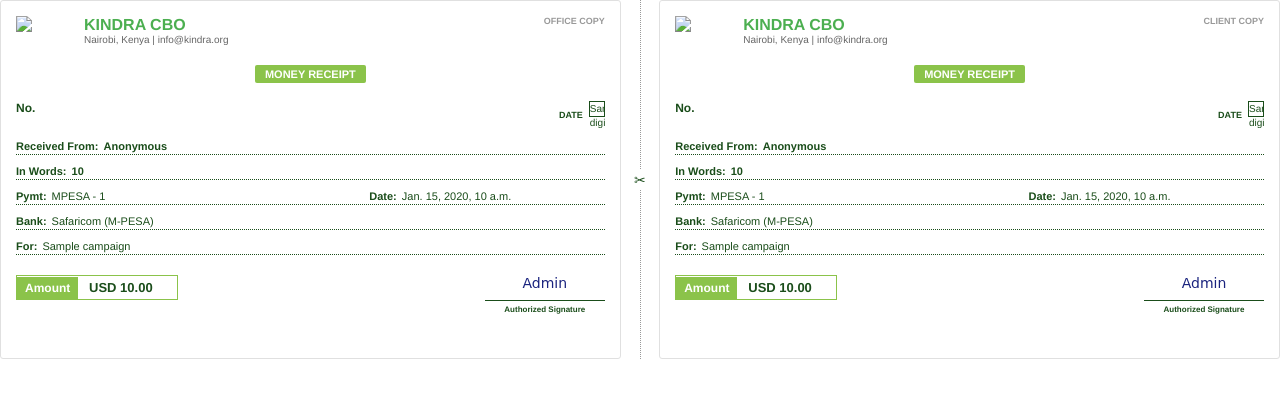
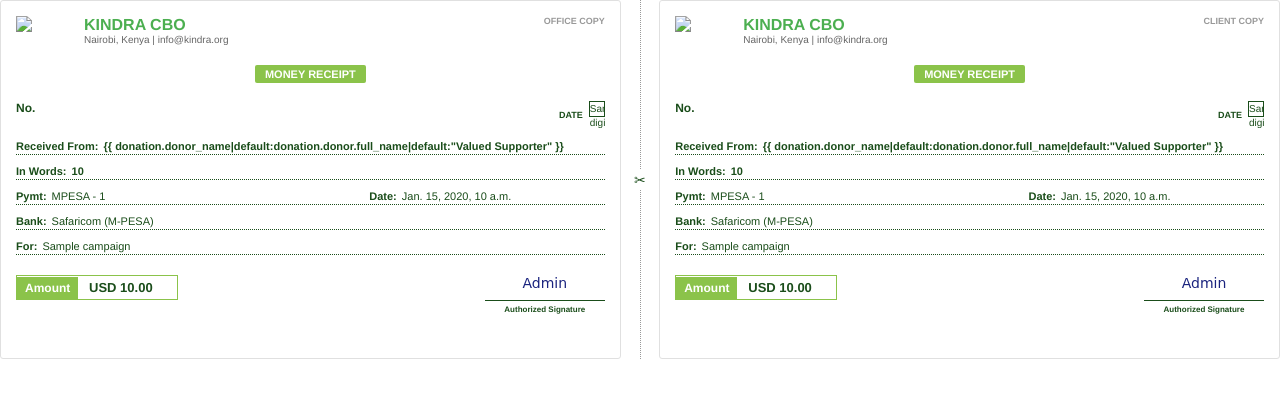
Before and after one commit to mungai5411/kindra-cbo, a Django app: template backend/templates/donations/receipt.html in a window 1280 px wide. Shown: the top 398 px of the page. Run offline with Django 5.2, Linux system fonts and the light colour scheme; tables that the repository leaves empty hold one stand-in row (values such as "Sample post"); the template is opened without the code that fills it: values that come from a table or form of the project are taken from there, most other values are stand-ins (such as "Sample title", 1, 10 or a date in 2020); parts of the project's set-up code (start-up, migrations or seed data) failed here and were passed over.

Commit message:
Fix receipt PDF rendering by consolidating template tags and removing obsolete anonymous logic

```diff
--- a/backend/templates/donations/receipt_slip.html
+++ b/backend/templates/donations/receipt_slip.html
@@ -28,8 +28,8 @@
 
     <div class="field-row">
         <span class="field-label">Received From:</span>
-        <strong class="field-value readable-bold">{% if donation.is_anonymous %}Anonymous{% else %}{{
-            donation.donor_name|default:donation.donor.full_name|default:"Valued Supporter" }}{% endif %}</strong>
+        <strong class="field-value readable-bold">{{
+            donation.donor_name|default:donation.donor.full_name|default:"Valued Supporter" }}</strong>
     </div>
 
     <div class="field-row">
```
